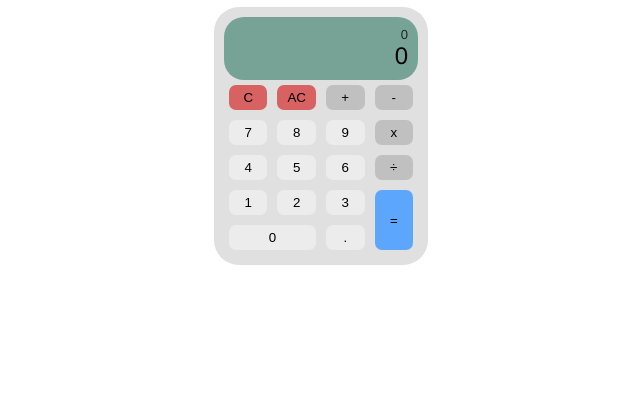
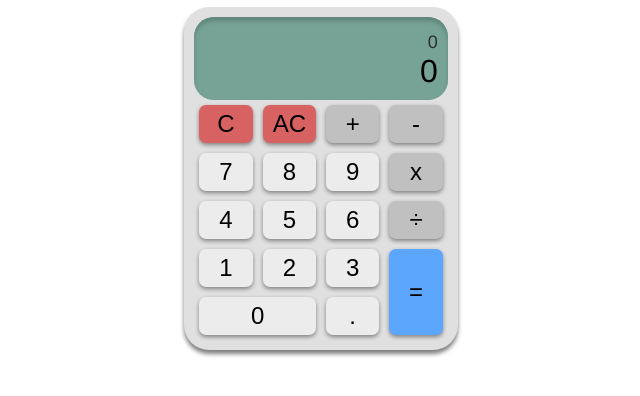
Before and after one commit to ZachYarbrough/Calculator, a plain HTML site: page index.html in a window 1280 px wide. Shown: the part 50-446 px from the top of the page, without its empty margins (319-959 px from the left). Drawn offline with Linux system fonts and the light colour scheme.

Commit message:
added ability to use negatives, fixed some bugs, and tweaked the stylesheet

```diff
--- a/app.js
+++ b/app.js
@@ -20,6 +20,16 @@ for(let i = 0; i < numbers.length; i++){
     })
 }
 
+for(let i = 0; i < operands.length; i++){
+    operands[i].addEventListener('click', ()=>{
+        prevNum.innerHTML = currentNum.innerHTML;
+        currentNum.innerHTML = '0';
+        currentOperand = operands[i].innerHTML;
+        if(operands[i].innerHTML == '-' && currentNum.innerHTML == '0')
+            currentNum.innerHTML = '-';
+    })
+}
+
 clear.addEventListener('click', ()=>{
     if(currentNum == '0'){
         prevNum.innerHTML = '0';
@@ -35,14 +45,6 @@ allClear.addEventListener('click', ()=>{
     currentOperand = '';
     currentSum = '';
 })
-
-for(let i = 0; i < operands.length; i++){
-    operands[i].addEventListener('click', ()=>{
-        prevNum.innerHTML = currentNum.innerHTML;
-        currentNum.innerHTML = '0';
-        currentOperand = operands[i].innerHTML;
-    })
-}
 
 equals.addEventListener('click', ()=> {
     switch(currentOperand){
@@ -61,6 +63,8 @@ equals.addEventListener('click', ()=> {
         default:
             break;
     }
+    if(currentOperand == '')
+        currentSum = currentNum.innerHTML;
     prevNum.innerHTML = '0';
     currentNum.innerHTML = currentSum;
 })
--- a/styles.css
+++ b/styles.css
@@ -23,6 +23,7 @@ body{
 #calculator{
     border-radius: 25px;
     padding: 10px;
+    box-shadow: 0px 4px 4px gray;
     background-color: rgb(224, 224, 224);
 }
 
@@ -32,16 +33,18 @@ body{
     align-items: flex-end;
     padding: 10px;
     border-radius: 20px;
+    box-shadow: inset 0px 4px 4px rgb(96, 133, 122);
     background-color: rgb(119, 163, 150);
 }
 
 #prevNum{
-    font-size: small;
-    color:rgb(34, 34, 34);
+    margin-top: 5px;
+    font-size: large;
+    color:rgb(46, 46, 46);
 }
 
 #currentNum{
-    font-size: x-large;
+    font-size: xx-large;
 }
 
 #buttons{
@@ -66,7 +69,9 @@ button{
     border-radius: 7px;
     padding: 5px 10px;
     margin: 5px;
+    font-size: x-large;
     border-width: 0;
+    box-shadow: 0px 2px 4px gray;
     background-color: rgb(236, 236, 236);
 }
 
```
